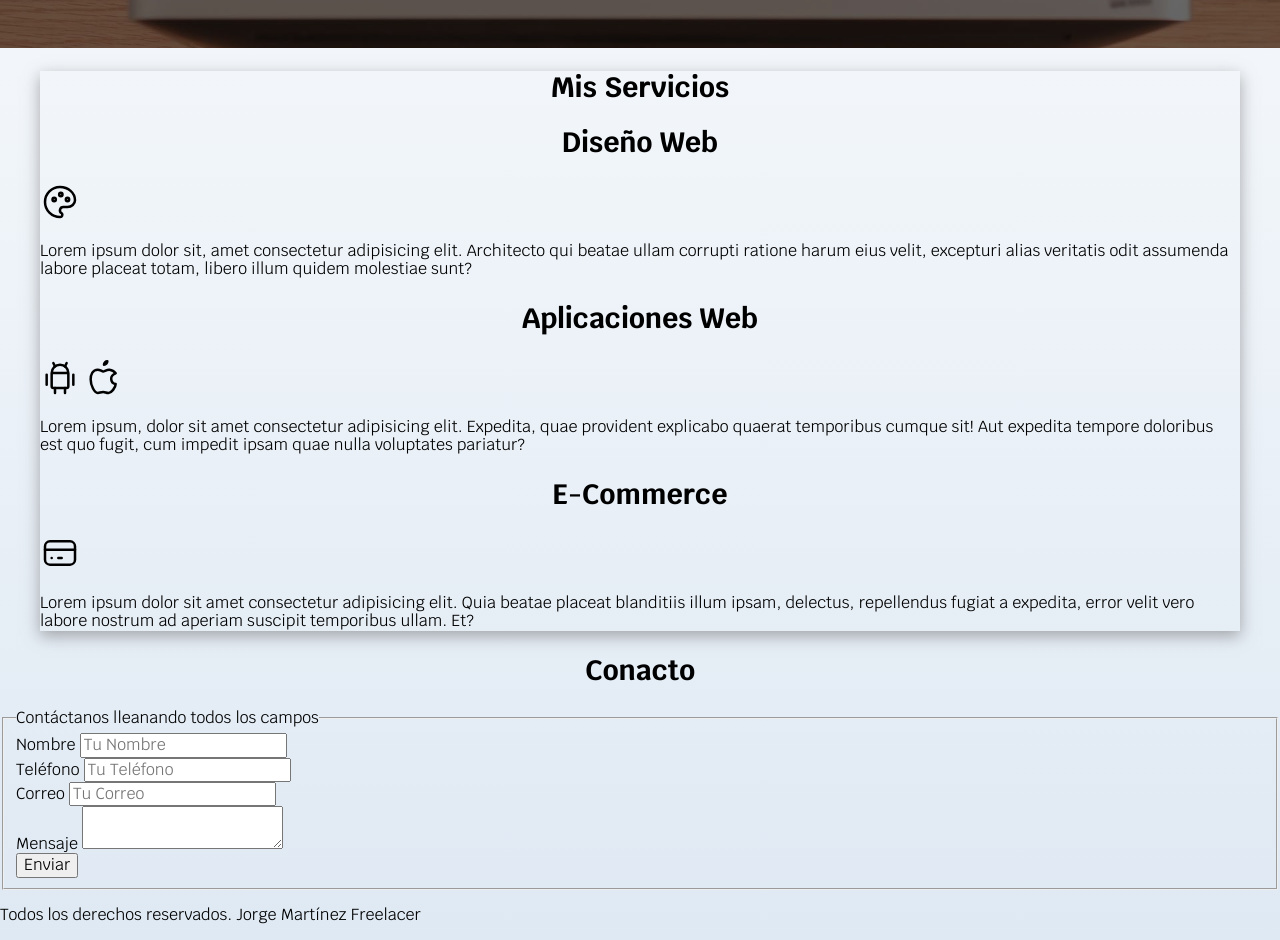
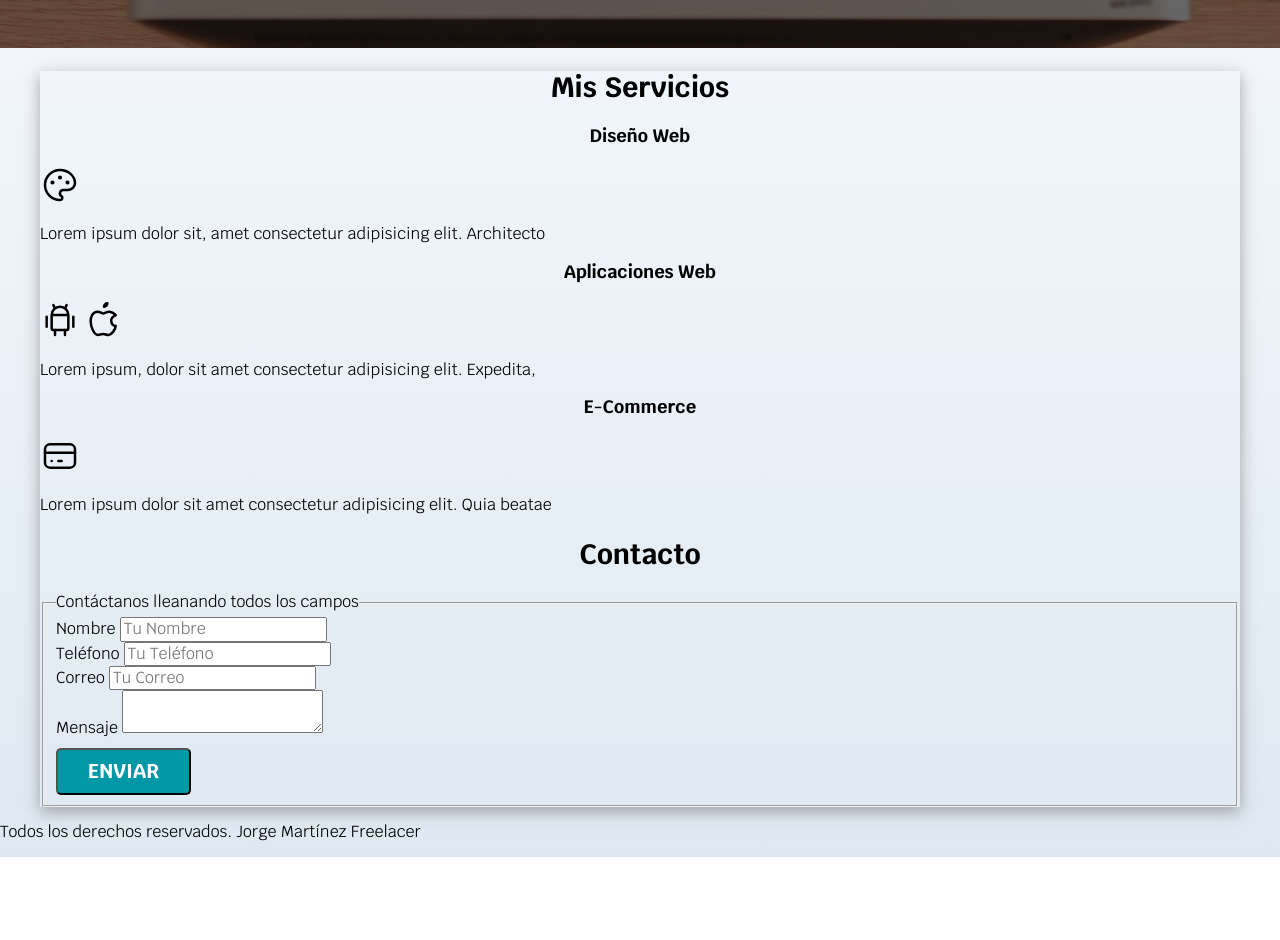
Before and after one commit to JorgeMGtz/freelancer_inicio, a plain HTML site: page index.html in a window 1280 px wide. Shown: the part 540-1480 px from the top of the page. After the commit the page ends 1397 px from the top, so only its background shows below. Drawn offline with Linux system fonts and the light colour scheme.

Commit message:
se agrego bordes a los iconos y se modifico el formulario para agregar clases para los estilos

```diff
--- a/index.html
+++ b/index.html
@@ -1,5 +1,6 @@
 <!DOCTYPE html>
 <html lang="en">
+
 <head>
     <meta charset="UTF-8" />
     <meta name="viewport" content="width=device-width, initial-scale=1.0" />
@@ -10,6 +11,7 @@
     <link rel="preload" href="css/styles.css" as="style" />
     <link href="css/styles.css" rel="stylesheet" />
 </head>
+
 <body>
     <header>
         <h1 class="titulo">
@@ -29,9 +31,9 @@
         <div class="contenido-hero">
             <h2>Diseño y Desarrollo Web Freelancer</h2>
             <div class="ubicacion">
-            <svg xmlns="http://www.w3.org/2000/svg" class="icon icon-tabler icon-tabler-brand-google-maps" width="88"
-                height="88" viewBox="0 0 24 24" stroke-width="1.5" stroke="#FFC107" fill="none" stroke-linecap="round"
-                stroke-linejoin="round">
+                <svg xmlns="http://www.w3.org/2000/svg" class="icon icon-tabler icon-tabler-brand-google-maps"
+                    width="88" height="88" viewBox="0 0 24 24" stroke-width="1.5" stroke="#FFC107" fill="none"
+                    stroke-linecap="round" stroke-linejoin="round">
                     <path stroke="none" d="M0 0h24v24H0z" fill="none" />
                     <path d="M12 9.5m-2.5 0a2.5 2.5 0 1 0 5 0a2.5 2.5 0 1 0 -5 0" />
                     <path d="M6.428 12.494l7.314 -9.252" />
@@ -47,28 +49,34 @@
     </section>
     <main class="contenedor sombra">
         <h2>Mis Servicios</h2>
-        <section>
-            <h2>Diseño Web</h2>
-            <svg xmlns="http://www.w3.org/2000/svg" class="icon icon-tabler icon-tabler-palette" width="40" height="40"
-                viewBox="0 0 24 24" stroke-width="1.5" stroke="#000000" fill="none" stroke-linecap="round"
-                stroke-linejoin="round">
-                <path stroke="none" d="M0 0h24v24H0z" fill="none" />
+        <div class="servicios">
+            <section class="servicio">
+                <h3>Diseño Web</h3>
+                <div class="iconos">
+                    <svg xmlns="http://www.w3.org/2000/svg" class="icon icon-tabler icon-tabler-palette" width="40"
+                        height="40" viewBox="0 0 24 24" stroke-width="1.5" stroke="#000000" fill="none"
+                        stroke-linecap="round" stroke-linejoin="round">
+                        <path stroke="none" d="M0 0h24v24H0z" />
                         <path
                             d="M12 21a9 9 0 0 1 0 -18c4.97 0 9 3.582 9 8c0 1.06 -.474 2.078 -1.318 2.828c-.844 .75 -1.989 1.172 -3.182 1.172h-2.5a2 2 0 0 0 -1 3.75a1.3 1.3 0 0 1 -1 2.25" />
-                <path d="M8.5 10.5m-1 0a1 1 0 1 0 2 0a1 1 0 1 0 -2 0" />
-                <path d="M12.5 7.5m-1 0a1 1 0 1 0 2 0a1 1 0 1 0 -2 0" />
-                <path d="M16.5 10.5m-1 0a1 1 0 1 0 2 0a1 1 0 1 0 -2 0" />
+                        <circle cx="7.5" cy="10.5" r=".5" fill="currentColor" />
+                        <circle cx="12" cy="7.5" r=".5" fill="currentColor" />
+                        <circle cx="16.5" cy="10.5" r=".5" fill="currentColor" />
                     </svg>
+                </div>
                 <p>
                     Lorem ipsum dolor sit, amet consectetur adipisicing elit. Architecto
-                qui beatae ullam corrupti ratione harum eius velit, excepturi alias
-                veritatis odit assumenda labore placeat totam, libero illum quidem
-                molestiae sunt?
+
+
                 </p>
-            <h2>Aplicaciones Web</h2>
-            <svg xmlns="http://www.w3.org/2000/svg" class="icon icon-tabler icon-tabler-brand-android" width="40"
-                height="40" viewBox="0 0 24 24" stroke-width="1.5" stroke="#000000" fill="none" stroke-linecap="round"
-                stroke-linejoin="round">
+            </section>
+
+            <section class="servicio">
+                <h3>Aplicaciones Web</h3>
+                <div class="iconos">
+                    <svg xmlns="http://www.w3.org/2000/svg" class="icon icon-tabler icon-tabler-brand-android"
+                        width="40" height="40" viewBox="0 0 24 24" stroke-width="1.5" stroke="#000000" fill="none"
+                        stroke-linecap="round" stroke-linejoin="round">
                         <path stroke="none" d="M0 0h24v24H0z" fill="none" />
                         <path d="M4 10l0 6" />
                         <path d="M20 10l0 6" />
@@ -79,65 +87,74 @@
                         <path d="M15 18l0 3" />
                     </svg>
                     <svg xmlns="http://www.w3.org/2000/svg" class="icon icon-tabler icon-tabler-brand-apple" width="40"
-                height="40" viewBox="0 0 24 24" stroke-width="1.5" stroke="#000000" fill="none" stroke-linecap="round"
-                stroke-linejoin="round">
+                        height="40" viewBox="0 0 24 24" stroke-width="1.5" stroke="#000000" fill="none"
+                        stroke-linecap="round" stroke-linejoin="round">
                         <path stroke="none" d="M0 0h24v24H0z" fill="none" />
                         <path
                             d="M8.286 7.008c-3.216 0 -4.286 3.23 -4.286 5.92c0 3.229 2.143 8.072 4.286 8.072c1.165 -.05 1.799 -.538 3.214 -.538c1.406 0 1.607 .538 3.214 .538s4.286 -3.229 4.286 -5.381c-.03 -.011 -2.649 -.434 -2.679 -3.23c-.02 -2.335 2.589 -3.179 2.679 -3.228c-1.096 -1.606 -3.162 -2.113 -3.75 -2.153c-1.535 -.12 -3.032 1.077 -3.75 1.077c-.729 0 -2.036 -1.077 -3.214 -1.077z" />
                         <path d="M12 4a2 2 0 0 0 2 -2a2 2 0 0 0 -2 2" />
                     </svg>
+                </div>
                 <p>
                     Lorem ipsum, dolor sit amet consectetur adipisicing elit. Expedita,
-                quae provident explicabo quaerat temporibus cumque sit! Aut expedita
-                tempore doloribus est quo fugit, cum impedit ipsam quae nulla
-                voluptates pariatur?
+
                 </p>
-            <h2>E-Commerce</h2>
+            </section>
+
+            <section class="servicio">
+                <h3>E-Commerce</h3>
+                <div class="iconos">
                     <svg xmlns="http://www.w3.org/2000/svg" class="icon icon-tabler icon-tabler-credit-card" width="40"
-                height="40" viewBox="0 0 24 24" stroke-width="1.5" stroke="#000000" fill="none" stroke-linecap="round"
-                stroke-linejoin="round">
+                        height="40" viewBox="0 0 24 24" stroke-width="1.5" stroke="#000000" fill="none"
+                        stroke-linecap="round" stroke-linejoin="round">
                         <path stroke="none" d="M0 0h24v24H0z" fill="none" />
                         <path d="M3 5m0 3a3 3 0 0 1 3 -3h12a3 3 0 0 1 3 3v8a3 3 0 0 1 -3 3h-12a3 3 0 0 1 -3 -3z" />
                         <path d="M3 10l18 0" />
                         <path d="M7 15l.01 0" />
                         <path d="M11 15l2 0" />
                     </svg>
+                </div>
                 <p>
                     Lorem ipsum dolor sit amet consectetur adipisicing elit. Quia beatae
-                placeat blanditiis illum ipsam, delectus, repellendus fugiat a
-                expedita, error velit vero labore nostrum ad aperiam suscipit
-                temporibus ullam. Et?
+
                 </p>
             </section>
-    </main>
+        </div> <!--.servicios-->
         <section>
-        <h2>Conacto</h2>
-        <form>
+
+            <section>
+                <h2>Contacto</h2>
+                <form class="formulario">
                     <fieldset>
                         <legend>Contáctanos lleanando todos los campos</legend>
-                <div></div>
+                        <div class="contendor-campos">
+                            <div class="campo">
                                 <label>Nombre</label>
-                <input type="text" placeholder="Tu Nombre" />
-                <div>
+                                <input class="input-text" type="text" placeholder="Tu Nombre" />
+                            </div>
+                            <div class="campo">
                                 <label>Teléfono</label>
-                    <input type="text" placeholder="Tu Teléfono" />
+                                <input class="input-text" type="text" placeholder="Tu Teléfono" />
                             </div>
-                <div>
+                            <div class="campo">
                                 <label>Correo</label>
-                    <input type="text" placeholder="Tu Correo" />
+                                <input class="input-text" type="text" placeholder="Tu Correo" />
                             </div>
-                <div>
+                            <div class="campo">
                                 <label>Mensaje</label>
-                    <textarea></textarea>
+                                <textarea class="input-text"></textarea>
                             </div>
-                <div>
-                    <input type="submit" value="Enviar" />
+                        </div> <!--.contenedor-campos-->
+                        <div class="alinear-derecha flex">
+                            <input class="boton w-sm-100" type="submit" value="Enviar" />
                         </div>
                     </fieldset>
                 </form>
             </section>
+    </main>
     <footer>
         <p>Todos los derechos reservados. Jorge Martínez Freelacer</p>
     </footer>
 </body>
+
 </html>
```
Lines whose indentation alone changed are shown as unchanged.
